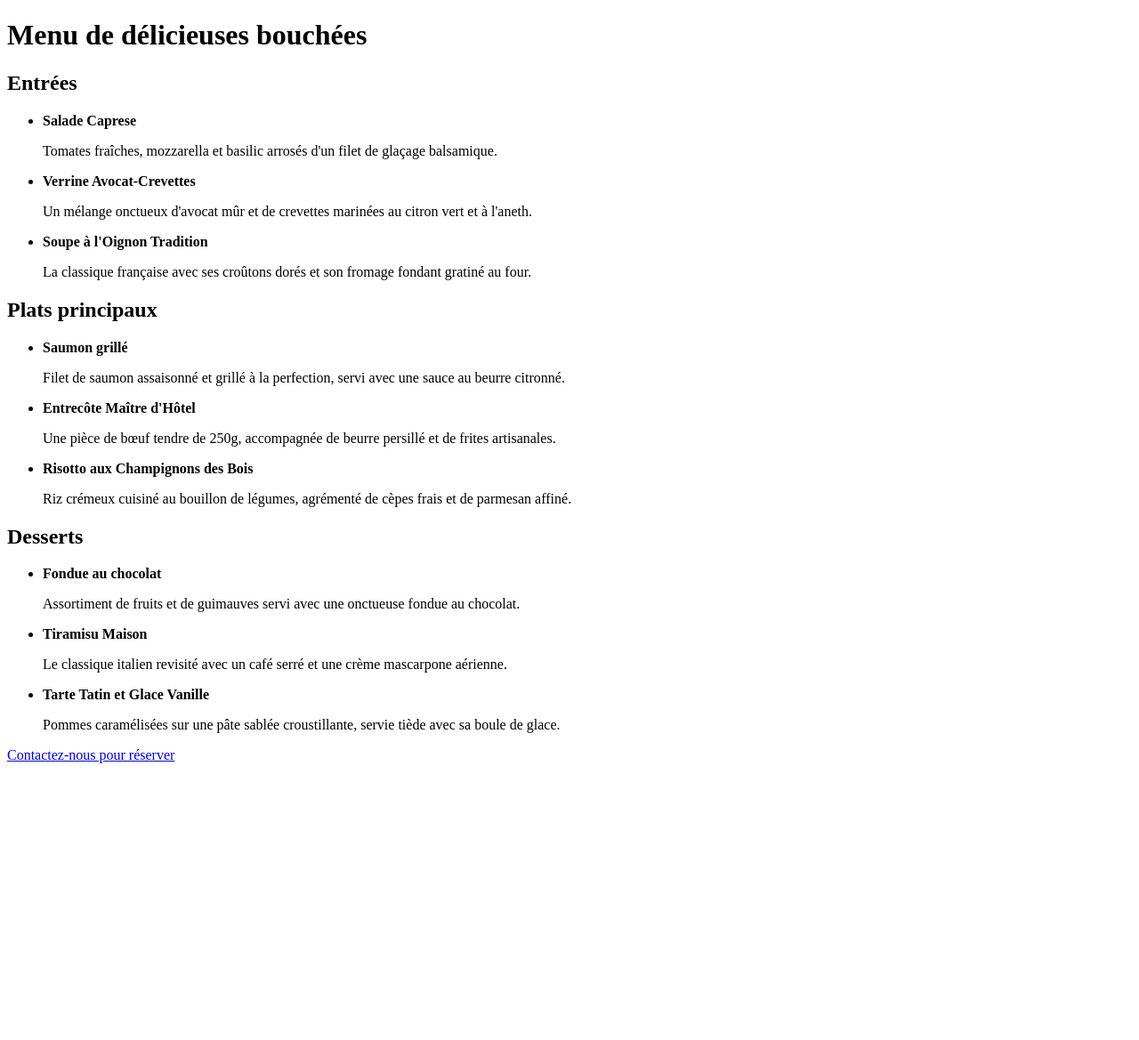
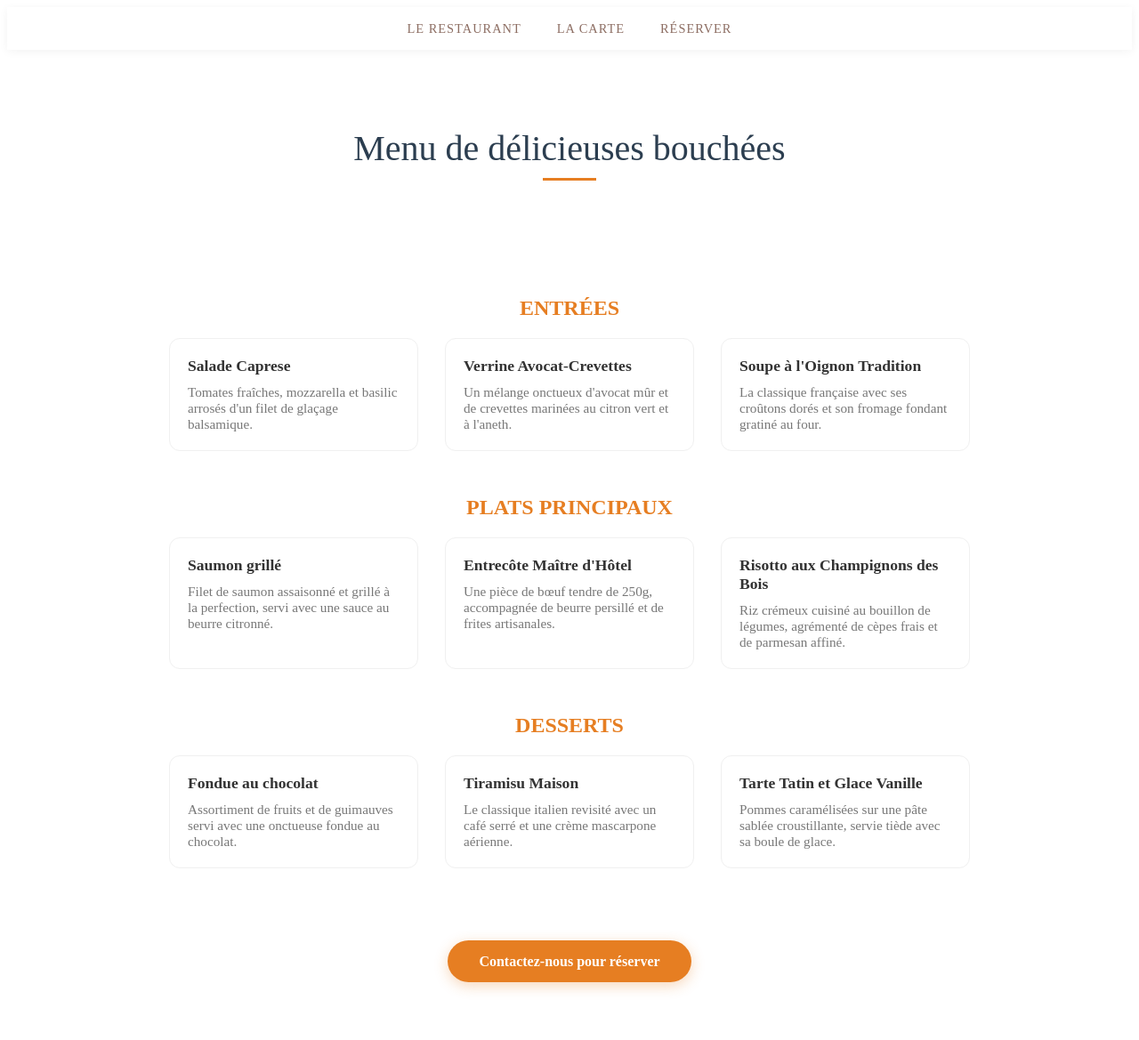
Before and after one commit to malleah-creator/restau-1, a plain HTML site: page index.html in a window 1280 px wide. Shown: the whole page at 89% size. Before the commit the page ends 874 px from the top, so only its background shows below. Drawn offline with Linux system fonts and the light colour scheme.

Commit message:
Mise à jour du menu et ajout du fichier CSS

```diff
--- a/index.html
+++ b/index.html
@@ -4,58 +4,81 @@
     <meta charset="UTF-8">
     <meta name="viewport" content="width=device-width, initial-scale=1.0">
     <title>Menu - Le Gourmet de la Liberté</title>
+    <link href="https://fonts.googleapis.com/css2?family=Roboto:wght@300;400;700&display=swap" rel="stylesheet">
+    <link rel="stylesheet" href="styles.css">
 </head>
 <body>
-    <h1>Menu de délicieuses bouchées</h1>
+    <nav class="top-nav">
+        <ul class="nav-list">
+            <li><a href="#">Le Restaurant</a></li>
+            <li><a href="#">La Carte</a></li>
+            <li><a href="contact.html">Réserver</a></li>
+        </ul>
+    </nav>
 
-    <h2>Entrées</h2>
-    <ul>
-        <li>
+    <header class="hero">
+        <h1 class="main-title">Menu de délicieuses bouchées</h1>
+        <div class="separator"></div>
+    </header>
+
+    <main class="menu-container">
+        <section class="menu-section">
+            <h2 class="category-name">Entrées</h2>
+            <div class="items-grid">
+                <div class="item">
                     <strong>Salade Caprese</strong>
                     <p>Tomates fraîches, mozzarella et basilic arrosés d'un filet de glaçage balsamique.</p>
-        </li>
-        <li>
+                </div>
+                <div class="item">
                     <strong>Verrine Avocat-Crevettes</strong>
                     <p>Un mélange onctueux d'avocat mûr et de crevettes marinées au citron vert et à l'aneth.</p>
-        </li>
-        <li>
+                </div>
+                <div class="item">
                     <strong>Soupe à l'Oignon Tradition</strong>
                     <p>La classique française avec ses croûtons dorés et son fromage fondant gratiné au four.</p>
-        </li>
-    </ul>
+                </div>
+            </div>
+        </section>
 
-    <h2>Plats principaux</h2>
-    <ul>
-        <li>
+        <section class="menu-section">
+            <h2 class="category-name">Plats principaux</h2>
+            <div class="items-grid">
+                <div class="item">
                     <strong>Saumon grillé</strong>
                     <p>Filet de saumon assaisonné et grillé à la perfection, servi avec une sauce au beurre citronné.</p>
-        </li>
-        <li>
+                </div>
+                <div class="item">
                     <strong>Entrecôte Maître d'Hôtel</strong>
                     <p>Une pièce de bœuf tendre de 250g, accompagnée de beurre persillé et de frites artisanales.</p>
-        </li>
-        <li>
+                </div>
+                <div class="item">
                     <strong>Risotto aux Champignons des Bois</strong>
                     <p>Riz crémeux cuisiné au bouillon de légumes, agrémenté de cèpes frais et de parmesan affiné.</p>
-        </li>
-    </ul>
+                </div>
+            </div>
+        </section>
 
-    <h2>Desserts</h2>
-    <ul>
-        <li>
+        <section class="menu-section">
+            <h2 class="category-name">Desserts</h2>
+            <div class="items-grid">
+                <div class="item">
                     <strong>Fondue au chocolat</strong>
                     <p>Assortiment de fruits et de guimauves servi avec une onctueuse fondue au chocolat.</p>
-        </li>
-        <li>
+                </div>
+                <div class="item">
                     <strong>Tiramisu Maison</strong>
                     <p>Le classique italien revisité avec un café serré et une crème mascarpone aérienne.</p>
-        </li>
-        <li>
+                </div>
+                <div class="item">
                     <strong>Tarte Tatin et Glace Vanille</strong>
                     <p>Pommes caramélisées sur une pâte sablée croustillante, servie tiède avec sa boule de glace.</p>
-        </li>
-    </ul>
+                </div>
+            </div>
+        </section>
+    </main>
 
-    <p><a href="contact.html">Contactez-nous pour réserver</a></p>
+    <footer class="footer-contact">
+        <p><a href="contact.html" class="cta-button">Contactez-nous pour réserver</a></p>
+    </footer>
 </body>
 </html>
--- /dev/null
+++ b/styles.css
@@ -0,0 +1,119 @@
+styles.css/* Utilisation de la police Roboto */
+body {
+    font-family: 'Roboto', sans-serif;
+    background-color: #fdfbf7; /* Un blanc crème plus chaleureux */
+    color: #4a4a4a;
+    margin: 0;
+    line-height: 1.6;
+}
+
+/* Barre de navigation en ligne */
+.top-nav {
+    background: #fff;
+    box-shadow: 0 2px 10px rgba(0,0,0,0.05);
+    padding: 15px 0;
+}
+
+.nav-list {
+    display: flex; /* Met en ligne */
+    justify-content: center;
+    list-style: none;
+    margin: 0;
+    padding: 0;
+}
+
+.nav-list li {
+    margin: 0 20px;
+}
+
+.nav-list a {
+    text-decoration: none;
+    color: #8d6e63; /* Marron doux */
+    font-weight: 500;
+    text-transform: uppercase;
+    font-size: 0.9rem;
+    letter-spacing: 1px;
+}
+
+/* Header créatif */
+.hero {
+    text-align: center;
+    padding: 60px 20px;
+}
+
+.main-title {
+    font-weight: 300;
+    font-size: 2.5rem;
+    color: #2c3e50;
+    margin-bottom: 10px;
+}
+
+.separator {
+    width: 60px;
+    height: 3px;
+    background: #e67e22;
+    margin: 0 auto;
+}
+
+/* Mise en page du menu */
+.menu-container {
+    max-width: 900px;
+    margin: 0 auto;
+    padding: 20px;
+}
+
+.category-name {
+    text-align: center;
+    font-weight: 700;
+    color: #e67e22;
+    margin-top: 50px;
+    text-transform: uppercase;
+}
+
+.items-grid {
+    display: grid;
+    grid-template-columns: repeat(auto-fit, minmax(250px, 1fr));
+    gap: 30px;
+    margin-top: 20px;
+}
+
+.item {
+    background: #fff;
+    padding: 20px;
+    border-radius: 12px; /* Coins arrondis pour plus de douceur */
+    transition: transform 0.3s ease;
+    border: 1px solid #f0f0f0;
+}
+
+.item:hover {
+    transform: translateY(-5px); /* Petit effet au survol */
+}
+
+.item strong {
+    display: block;
+    font-size: 1.1rem;
+    margin-bottom: 10px;
+    color: #333;
+}
+
+.item p {
+    font-size: 0.95rem;
+    color: #777;
+    margin: 0;
+}
+
+/* Bouton d'action humain et invitant */
+.footer-contact {
+    text-align: center;
+    padding: 60px 0;
+}
+
+.cta-button {
+    background: #e67e22;
+    color: white;
+    padding: 15px 35px;
+    text-decoration: none;
+    border-radius: 50px;
+    font-weight: bold;
+    box-shadow: 0 4px 15px rgba(230, 126, 34, 0.3);
+}
```
Lines whose indentation alone changed are shown as unchanged.
